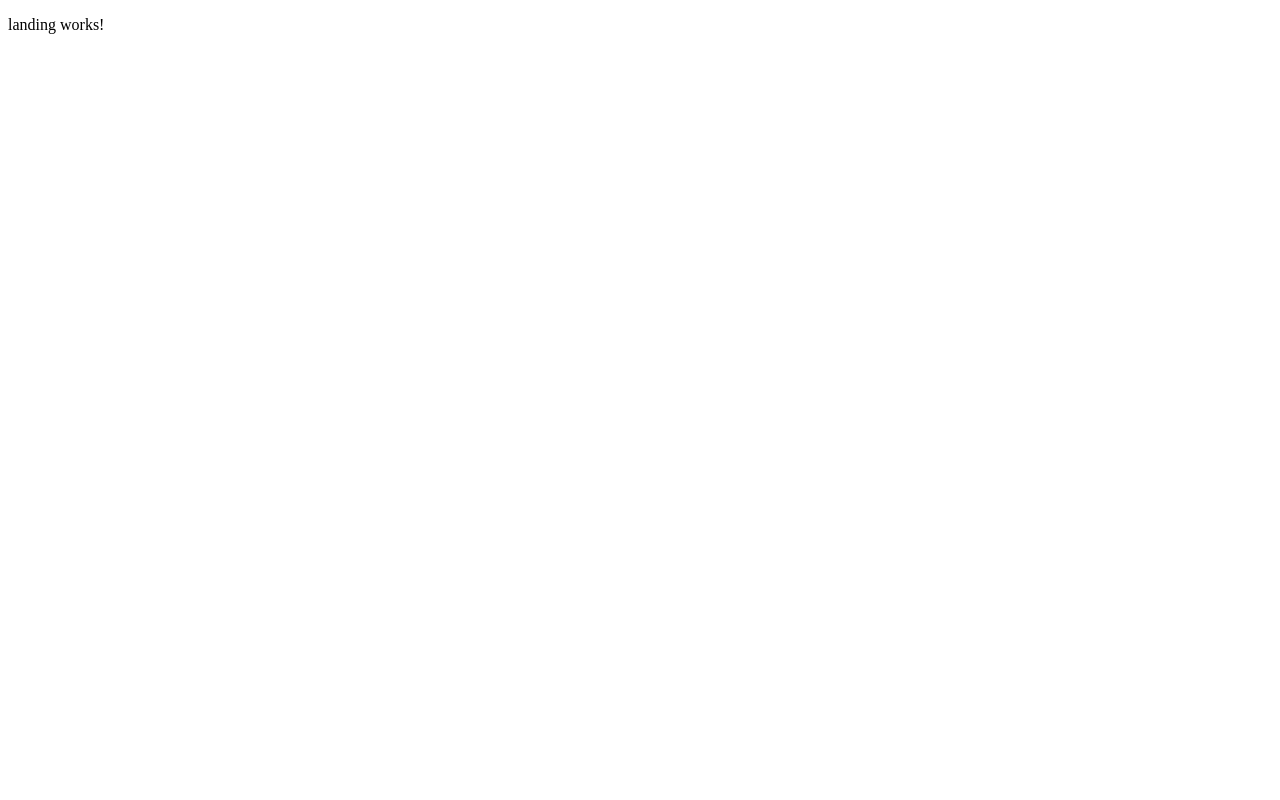
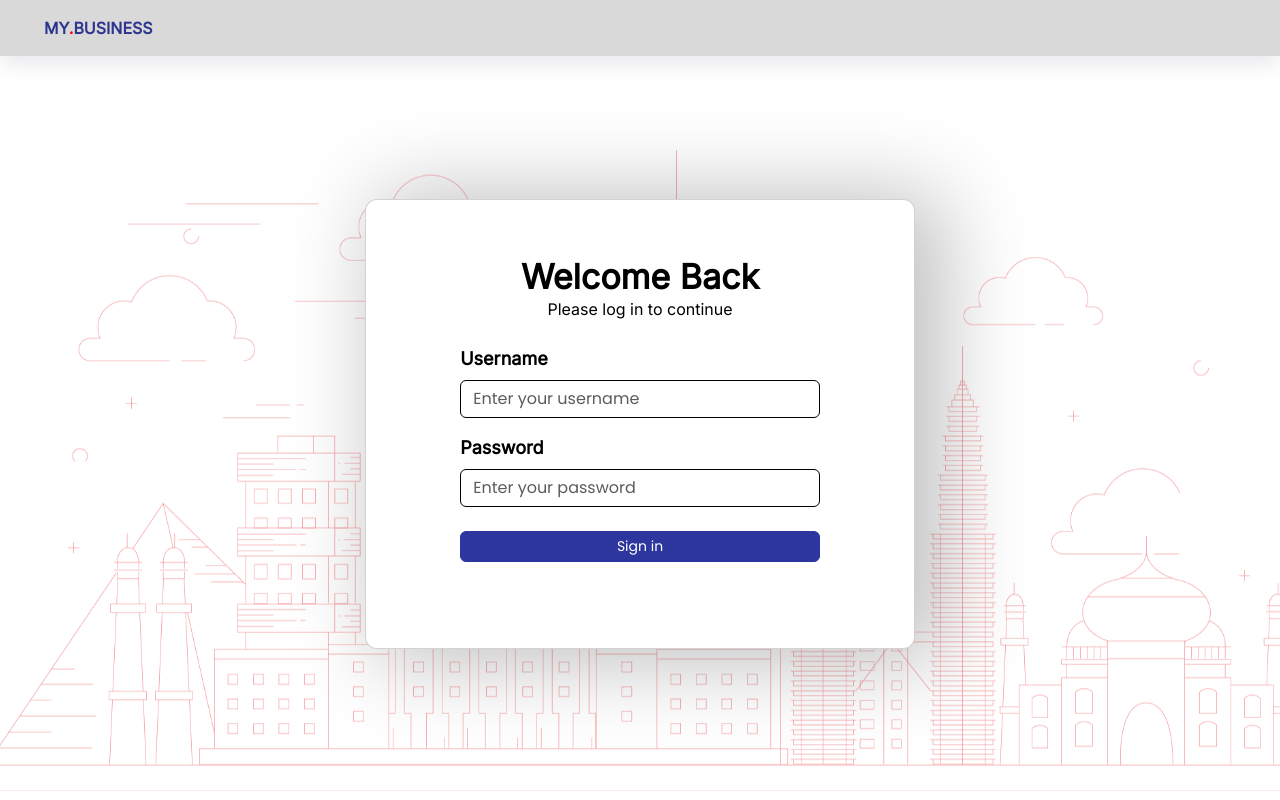
Before and after one commit to Melodious-nub/My.Business, an Angular app: page / in a window 1280 px wide. Before the commit this address led to /landing. Built offline with nearby package versions, Linux system fonts and the light colour scheme.

Commit message:
updated with login page

```diff
--- a/src/app/app-routing.module.ts
+++ b/src/app/app-routing.module.ts
@@ -4,7 +4,7 @@ import { LandingComponent } from './pages/landing/landing.component';
 import { NotFoundComponent } from './pages/not-found/not-found.component';
 
 const routes: Routes = [
-  { path:'landing', component: LandingComponent},
+  { path:'', component: LandingComponent},
 
   // for blank url
   { path: '', redirectTo: '/landing', pathMatch: 'full'},
--- a/src/app/pages/landing/landing.component.css
+++ b/src/app/pages/landing/landing.component.css
@@ -0,0 +1,71 @@
+/* for nav */
+
+.navbar {
+    background: #D9D9D9;
+    -webkit-box-shadow: 0px 10px 20px 0px rgb(14 3 52 / 8%);
+    box-shadow: 0px 10px 20px 0px rgb(14 3 52 / 8%);
+}
+
+.navbar-brand {
+    font-family: 'Inter', sans-serif;
+    font-style: normal;
+    font-weight: 900;
+    font-size: 16px;
+    line-height: 30px;
+    color: #2D368E;
+}
+
+.my-container {
+    height: calc(100vh - 65px);
+}
+
+.bg-img {
+    background: url(../../../assets/images/background/bg-1.png);
+    background-size: cover;
+    background-repeat: no-repeat;
+    background-position: center;
+    height: 100%;
+}
+
+.card-modi {
+    width: 550px;
+    height: 450px;
+    background: #FFFFFF;
+    box-shadow: 20px 4px 85px 10px rgba(0, 0, 0, 0.25);
+    border-radius: 12px;
+    padding-bottom: 20px;
+}
+
+.header {
+    font-family: 'Inter';
+    font-style: normal;
+    font-weight: 700;
+    font-size: 34px;
+    /* padding-top: 50px; */
+    color: #000000;
+    line-height: 24px;
+}
+
+.sub-text {
+    font-family: 'Inter';
+    font-style: normal;
+    font-weight: 400;
+    font-size: 16px;
+    color: #000000;
+}
+
+.label-font {
+    font-family: 'Inter';
+    font-style: normal;
+    font-weight: 700;
+    font-size: 18px;
+    color: #000000;
+}
+
+input.form-control {
+    border-color: #000000 !important;
+}
+
+.width-input {
+    width: 70%;
+}
--- a/src/app/pages/landing/landing.component.html
+++ b/src/app/pages/landing/landing.component.html
@@ -1 +1,35 @@
-<p>landing works!</p>
+<!-- nav single -->
+<nav class="navbar transparent navbar-inverse sticky-top">
+    <div class="container-fluid">
+        <a class="navbar-brand" routerLink="">MY<span style="color: red;">.</span>BUSINESS</a>
+    </div>
+</nav>
+<!-- nav end -->
+
+<div class="my-container">
+    <div class="bg-img">
+        <div class="d-flex justify-content-center align-items-center h-100">
+            <div class="card card-modi">
+                <div class="my-auto pt-5 pb-5">
+                    <h3 class="header text-center">Welcome Back</h3>
+                    <p class="text-center sub-text">Please log in to continue</p>
+
+                    <form class="container width-input mt-4">
+                        <div class="mb-3">
+                            <label for="username" class="form-label label-font">Username</label>
+                            <input type="email" class="form-control" id="username" placeholder="Enter your username">
+                        </div>
+
+                        <div class="mb-4">
+                            <label for="password" class="form-label label-font">Password</label>
+                            <input type="password" class="form-control" id="password" placeholder="Enter your password">
+                        </div>
+                        <div class="d-grid">
+                            <button type="button" class="btn btn-primary btn-sm">Sign in</button>
+                        </div>
+                    </form>
+                </div>
+            </div>
+        </div>
+    </div>
+</div>
--- a/src/index.html
+++ b/src/index.html
@@ -6,6 +6,21 @@
   <base href="/">
   <meta name="viewport" content="width=device-width, initial-scale=1">
   <link rel="icon" type="image/x-icon" href="favicon.ico">
+
+  <!-- bootstrap -->
+  <link href="https://cdn.jsdelivr.net/npm/bootstrap@5.3.0-alpha1/dist/css/bootstrap.min.css" rel="stylesheet" integrity="sha384-GLhlTQ8iRABdZLl6O3oVMWSktQOp6b7In1Zl3/Jr59b6EGGoI1aFkw7cmDA6j6gD" crossorigin="anonymous">
+  <!-- bootstrap js -->
+  <script src="https://cdn.jsdelivr.net/npm/bootstrap@5.3.0-alpha1/dist/js/bootstrap.bundle.min.js" integrity="sha384-w76AqPfDkMBDXo30jS1Sgez6pr3x5MlQ1ZAGC+nuZB+EYdgRZgiwxhTBTkF7CXvN" crossorigin="anonymous"></script>
+  <!-- google fonts -->
+  <link rel="preconnect" href="https://fonts.googleapis.com">
+  <link rel="preconnect" href="https://fonts.gstatic.com" crossorigin>
+  <link href="https://fonts.googleapis.com/css2?family=Poppins|Inter" rel="stylesheet">
+  <style>
+    body {
+      font-family: 'Poppins', sans-serif;
+    }
+    </style>
+
 </head>
 <body>
   <app-root></app-root>
--- a/src/styles.css
+++ b/src/styles.css
@@ -1 +1,23 @@
 /* You can add global styles to this file, and also import other style files */
+.container-fluid {
+    max-width: 95% !important;
+}
+
+.btn-primary {
+    background: #2D369E !important;
+    border-radius: 6px;
+    border-color: #2D369E !important;
+}
+
+.btn-primary:hover {
+    box-shadow: rgba(50, 50, 93, 0.25) 0px 30px 60px -12px inset, rgba(0, 0, 0, 0.3) 0px 18px 36px -18px inset;
+}
+
+.btn-primary:active {
+    box-shadow: rgba(50, 50, 93, 0.25) 0px 30px 60px -12px inset, rgba(0, 0, 0, 0.3) 0px 18px 36px -18px inset;
+}
+
+.btn-primary:disabled,
+.btn-primary.is-disabled {
+    opacity: .7;
+}
```
Also changed, not shown: src/assets/images/background/bg-1.png (added).
